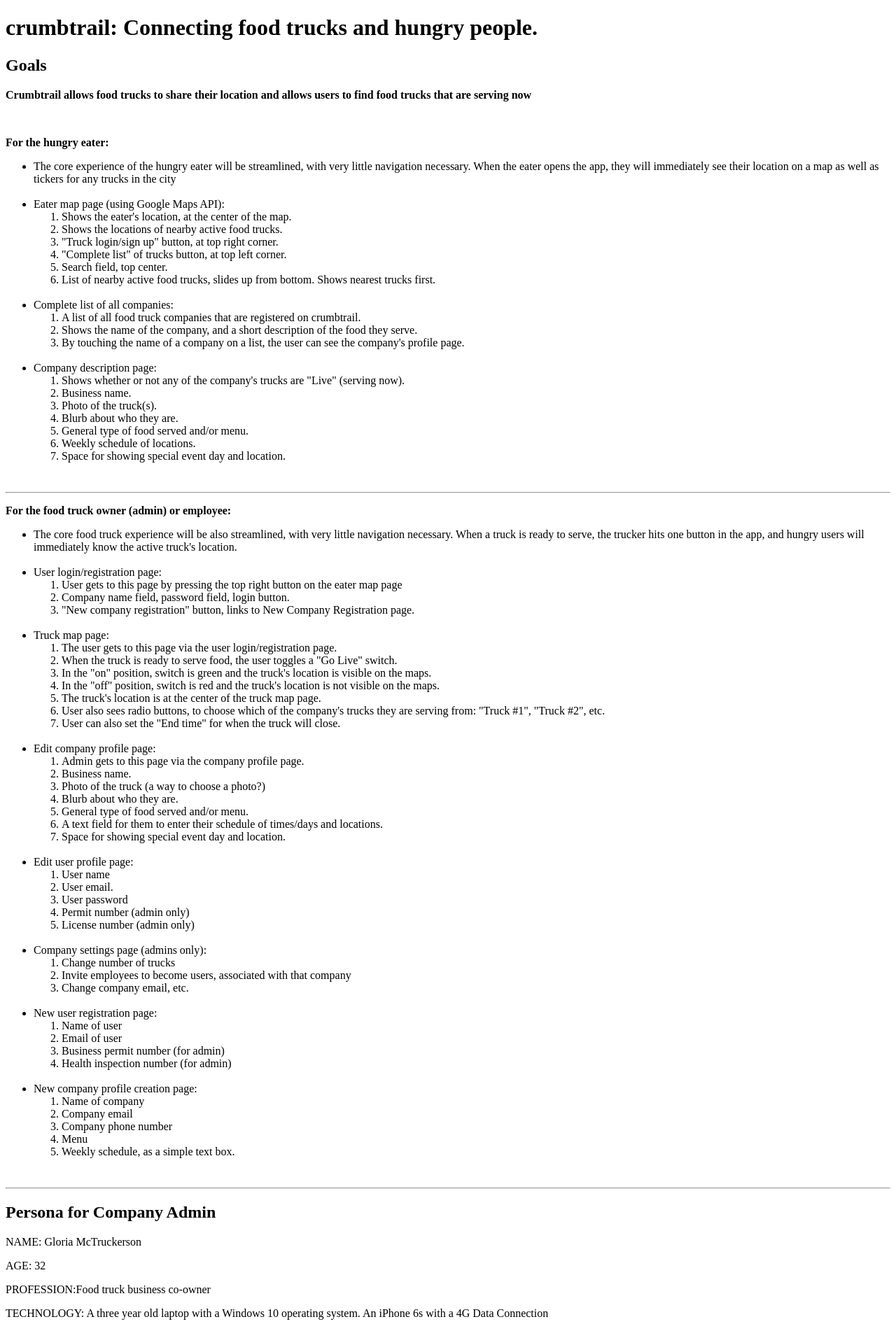
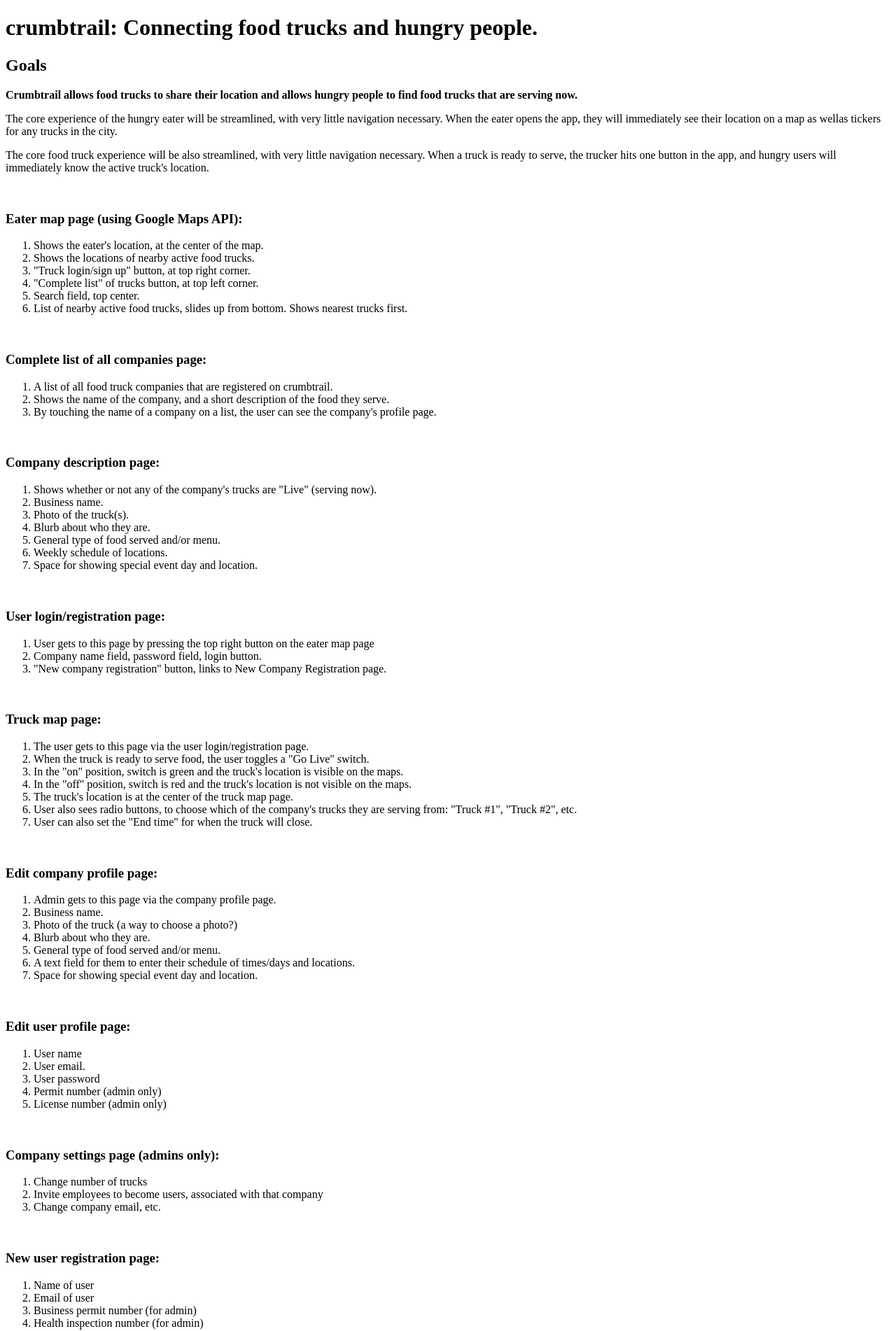
Before and after one commit to mmalvar13/crumbtrail, a PHP site: page /epic/epic.php in a window 1280 px wide. Shown: the top 1902 px of the page at 70% size. Run offline with PHP 8.4, Linux system fonts and the light colour scheme.

Commit message:
cleaned up formating for the outline of pages

```diff
--- a/epic/epic.php
+++ b/epic/epic.php
@@ -16,18 +16,20 @@
 				<h2>Goals</h2>
 			</div>
 			<div class="textfields"
-				<p><strong>Crumbtrail allows food trucks to share their location and allows users to find
-						food trucks that are serving now</strong></p>
+				<p><strong>Crumbtrail allows food trucks to share their location and allows hungry people to find
+						food trucks that are serving now.</strong></p>
+
+				<p>The core experience of the hungry eater will be streamlined, with very little navigation necessary.
+					When the eater opens the app, they will immediately see their location on a map as wellas tickers
+					for any trucks in the city.</p>
+
+				<p>The core food truck experience will be also streamlined, with very little
+				navigation necessary. When a truck is ready to serve, the trucker hits
+				one button in the app, and hungry users will immediately know the active
+				truck's location.</p>
 			<br>
 
-			<p><strong>For the hungry eater: </strong></p>
-			<ul>
-				<li>The core experience of the hungry eater will be streamlined, with very little navigation necessary.
-					When the eater opens the app, they will immediately see their location on a map as well
-					as tickers for any trucks in the city</li>
-				<br>
-
-				<li>Eater map page (using Google Maps API):</li>
+				<h3>Eater map page (using Google Maps API):</h3>
 					<ol>
 						<li>Shows the eater's location, at the center of the map.</li>
 						<li>Shows the locations of nearby active food trucks.</li>
@@ -38,7 +40,7 @@
 					</ol>
 				<br>
 
-				<li>Complete list of all companies:</li>
+				<h3>Complete list of all companies page:</h3>
 					<ol>
 						<li>A list of all food truck companies that are registered on crumbtrail.</li>
 						<li>Shows the name of the company, and a short description of the food they serve.</li>
@@ -46,7 +48,7 @@
 					</ol>
 			<br>
 
-				<li>Company description page:</li>
+				<h3>Company description page:</h3>
 					<ol>
 						<li>Shows whether or not any of the company's trucks are "Live" (serving now).</li>
 						<li>Business name.</li>
@@ -56,19 +58,9 @@
 						<li>Weekly schedule of locations.</li>
 						<li>Space for showing special event day and location.</li>
 					</ol>
-			</ul>
 			<br>
-			<hr>
 
-			<p><strong>For the food truck owner (admin) or employee:</strong></p>
-			<ul>
-				<li>The core food truck experience will be also streamlined, with very little
-					navigation necessary. When a truck is ready to serve, the trucker hits
-					one button in the app, and hungry users will immediately know the active
-					truck's location. </li>
-				<br>
-
-				<li>User login/registration page:</li>
+				<h3>User login/registration page:</h3>
 				<ol>
 					<li>User gets to this page by pressing the top right button on the eater map page</li>
 					<li>Company name field, password field, login button.</li>
@@ -76,7 +68,7 @@
 				</ol>
 				<br>
 
-				<li>Truck map page:</li>
+				<h3>Truck map page:</h3>
 					<ol>
 						<li>The user gets to this page via the user login/registration page.</li>
 						<li>When the truck is ready to serve food, the user toggles a "Go Live" switch.</li>
@@ -88,7 +80,7 @@
 					</ol>
 				<br>
 
-				<li>Edit company profile page:</li>
+				<h3>Edit company profile page:</h3>
 				<ol>
 					<li>Admin gets to this page via the company profile page.</li>
 					<li>Business name.</li>
@@ -100,7 +92,7 @@
 				</ol>
 				<br>
 
-				<li>Edit user profile page:</li>
+				<h3>Edit user profile page:</h3>
 				<ol>
 					<li>User name</li>
 					<li>User email.</li>
@@ -110,7 +102,7 @@
 				</ol>
 				<br>
 
-				<li>Company settings page (admins only):</li>
+				<h3>Company settings page (admins only):</h3>
 				<ol>
 					<li>Change number of trucks</li>
 					<li>Invite employees to become users, associated with that company</li>
@@ -118,7 +110,7 @@
 				</ol>
 				<br>
 
-				<li>New user registration page:</li>
+				<h3>New user registration page:</h3>
 				<ol>
 					<li>Name of user</li>
 					<li>Email of user</li>
@@ -127,7 +119,7 @@
 				</ol>
 			<br>
 
-			<li>New company profile creation page:</li>
+			<h3>New company profile creation page:</h3>
 			<ol>
 				<li>Name of company</li>
 				<li>Company email</li>
@@ -135,7 +127,6 @@
 				<li>Menu</li>
 				<li>Weekly schedule, as a simple text box.</li>
 			</ol>
-			</ul>
 			<br>
 
 			<hr>
```
